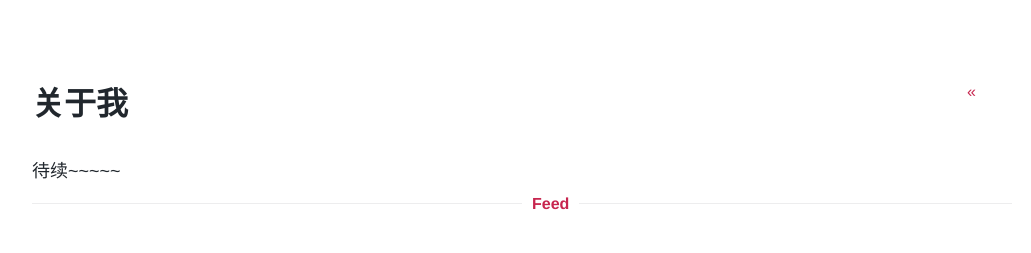
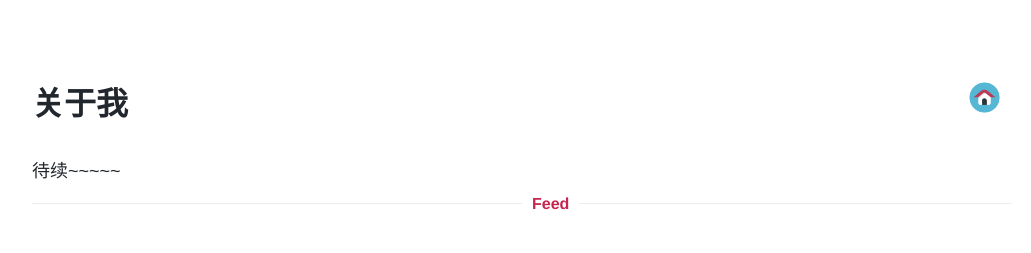
Before and after one commit to jennyhu/blog, a Jekyll site: the page built from about.md, in a window 1280 px wide. Shown: the top 253 px of the page, without its empty margins (118-1149 px from the left). Built offline with Jekyll 4.4.1, drawn with Linux system fonts in a browser that asks for light colours; Markdown is read by kramdown in place of the engine named in the settings.

Commit message:
add files

```diff
--- a/_layouts/page.html
+++ b/_layouts/page.html
@@ -12,7 +12,9 @@ image: header.jpg
 
 <article class="post-content">
   <header>
-    <a href="{{ site.baseurl }}/" id="home_link">«</a>
+    <a href="{{ site.baseurl }}/" id="home_link">
+      <img width="35" height="35" src="{{ site.baseurl }}/assets/images/home.jpg" alt="" />
+    </a>
     <h1>{{ page.title }}</h1>
   </header>
 
```
